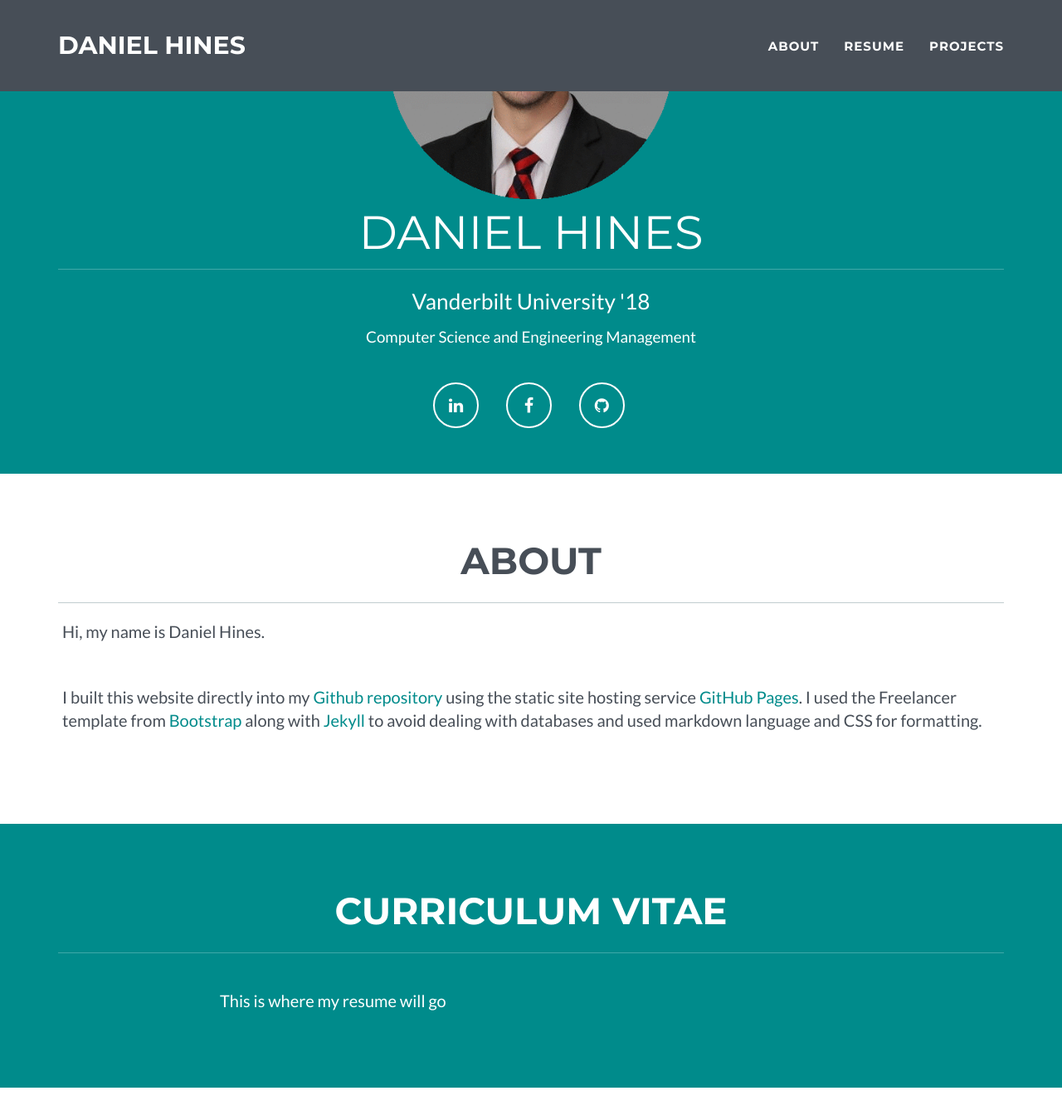
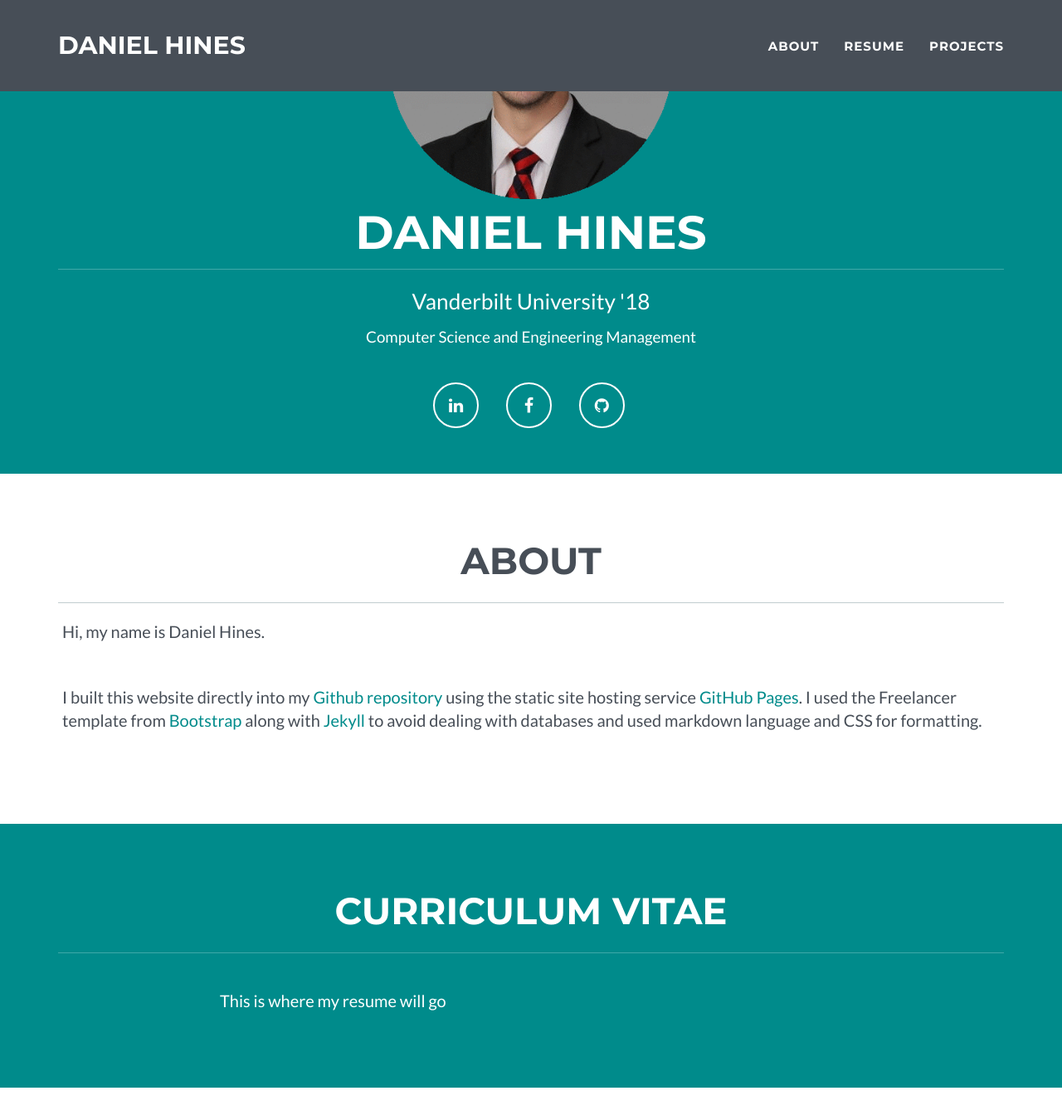
Before and after one commit to danielchines/danielchines.github.io, a Jekyll site: the page built from index.html, in a window 1280 px wide and 1400 px high, scrolled down 236 px. Shown: the top 1350 px of the window at 83% size. Built offline with Jekyll 4.4.1, drawn with Linux system fonts in a browser that asks for light colours.

Commit message:
Update main.css

```diff
--- a/_includes/css/main.css
+++ b/_includes/css/main.css
@@ -73,7 +73,7 @@ header .header-col {
     text-transform: uppercase;
     font-family: Montserrat,"Helvetica Neue",Helvetica,Arial,sans-serif;
     font-size: 3.75em;
-    font-weight: 650px;
+    font-weight: 650;
     padding-bottom: 4px;
     border-bottom: 1px solid rgba(255,255,255,.25);
     }
```
